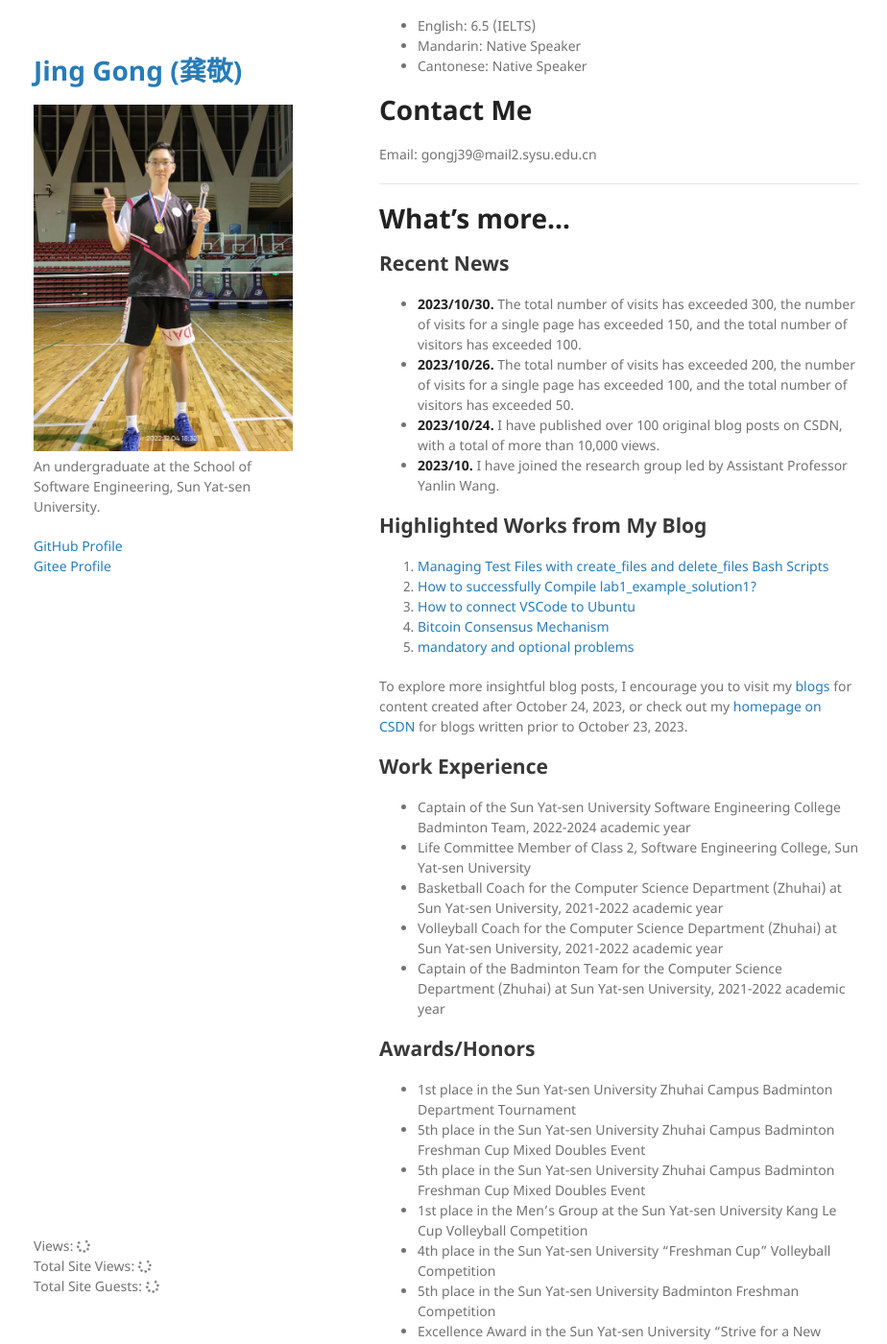
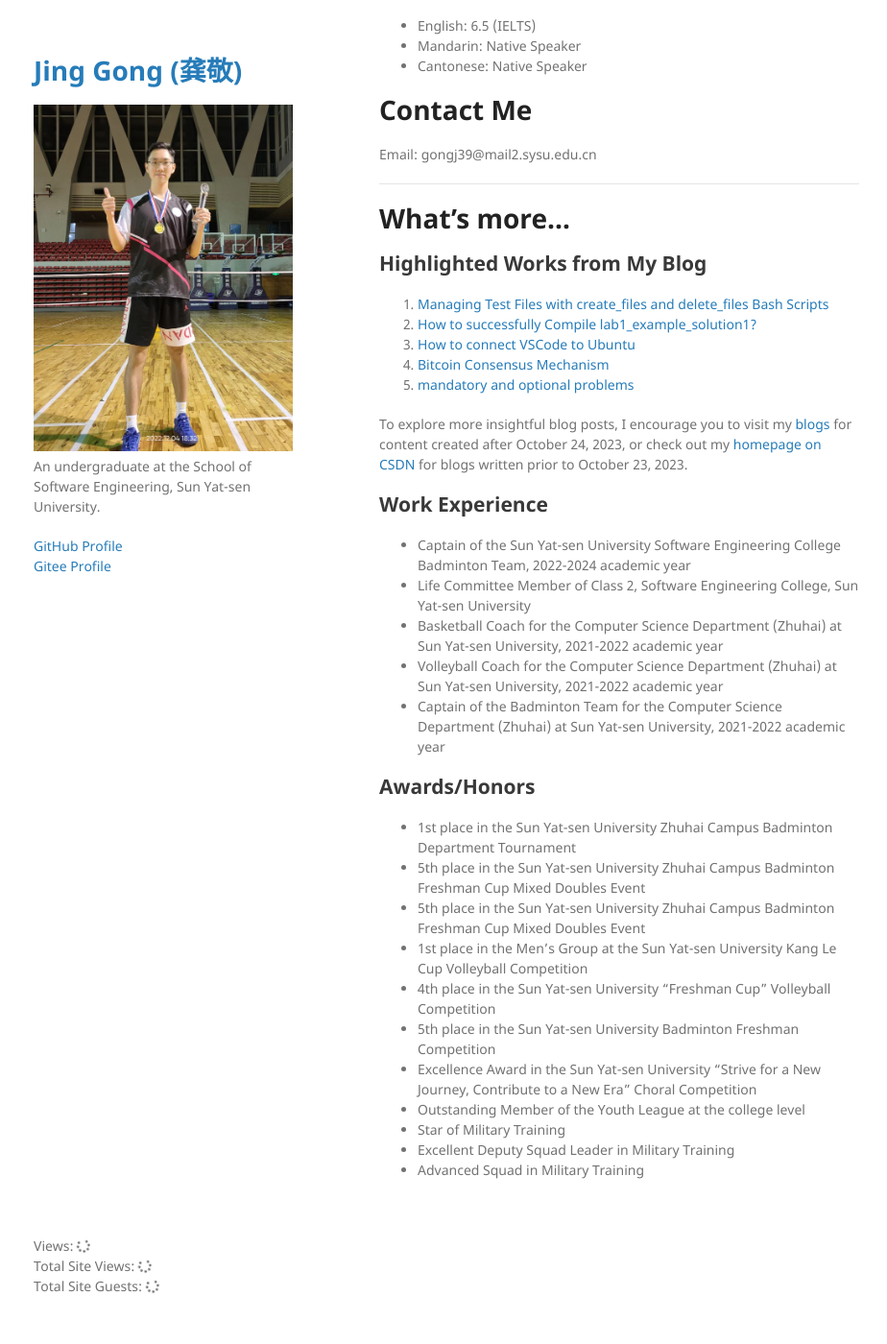
Before and after one commit to MikingG/MikingG.github.io, a Jekyll site: the page built from index.md, in a window 1280 px wide and 1400 px high, scrolled down 2459 px. Shown: the whole window at 96% size, without its empty margins (175-1099 px from the left). Built offline with Jekyll 4.4.1, drawn with Linux system fonts in a browser that asks for light colours; nearby versions of some CDN libraries; comment, search, counter and statistics services are not loaded; our own code applies the rules of GitHub Pages for plain Markdown files; some of the changed text lies outside the part shown.

Commit message:
Update index.md

```diff
--- a/index.md
+++ b/index.md
@@ -79,12 +79,6 @@
 
 # What's more...
 
-## Recent News
-- **2023/10/30.** The total number of visits has exceeded 300, the number of visits for a single page has exceeded 150, and the total number of visitors has exceeded 100.
-- **2023/10/26.** The total number of visits has exceeded 200, the number of visits for a single page has exceeded 100, and the total number of visitors has exceeded 50.
-- **2023/10/24.** I have published over 100 original blog posts on CSDN, with a total of more than 10,000 views.
-- **2023/10.** I have joined the research group led by Assistant Professor Yanlin Wang.
-
 ## Highlighted Works from My Blog
 
 1. [Managing Test Files with create_files and delete_files Bash Scripts](https://blog.csdn.net/weixin_64123373/article/details/133934518?spm=1001.2014.3001.5502)
@@ -116,10 +110,3 @@
 - Star of Military Training
 - Excellent Deputy Squad Leader in Military Training
 - Advanced Squad in Military Training
-
-## Other Experiences
-
-- Exchange Student at The Chinese University of Hong Kong, 2022-2023
-- Host of the Student Representative Assembly at the Software Engineering College, Sun Yat-sen University
-- Voice Actor for the "Three Down to the Countryside" Activity at the Software Engineering College, Sun Yat-sen University
-- Planner of the Badminton Fun Sports Meet at the Software Engineering College, Sun Yat-sen University
```
